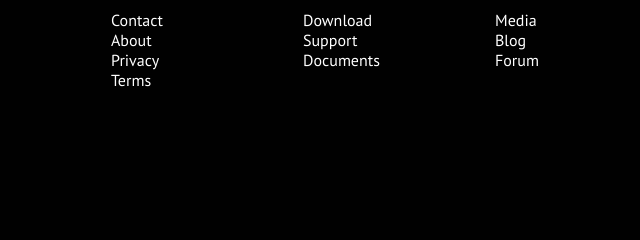
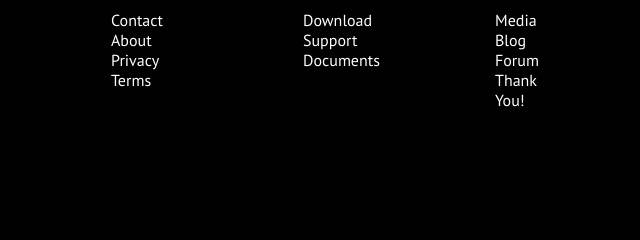
Before and after one commit to patil-97/site1-tinyone, a plain HTML site: page index.html in a window 1280 px wide. Shown: the part 2203-2443 px from the top of the page, 640-1280 px from the left. Drawn offline with Linux system fonts and the light colour scheme.

Commit message:
added thank you

```diff
--- a/index.html
+++ b/index.html
@@ -258,6 +258,7 @@
               <li><a href="javascript:;">Media</a></li>
               <li><a href="javascript:;">Blog</a></li>
               <li><a href="javascript:;">Forum</a></li>
+              <li>Thank You!</li>
             </ul>
           </div>
         </div>
```
